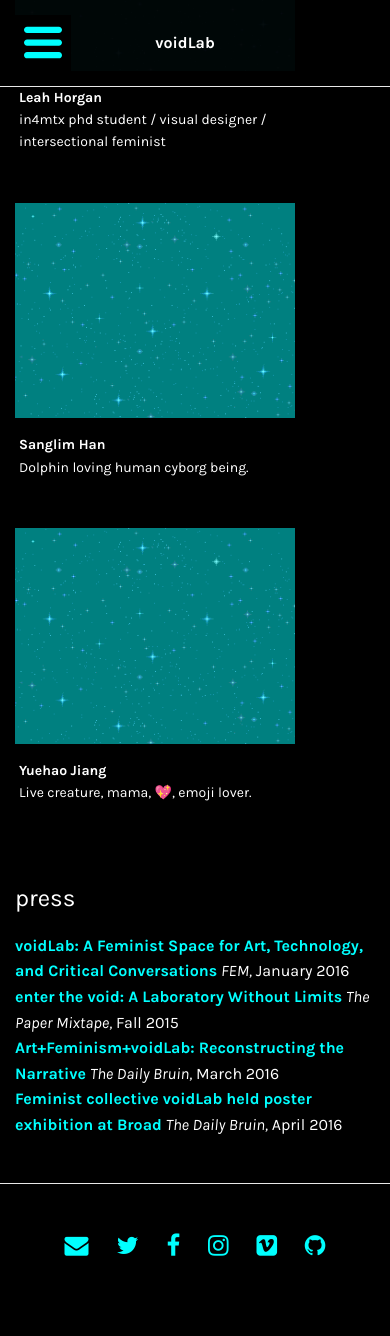
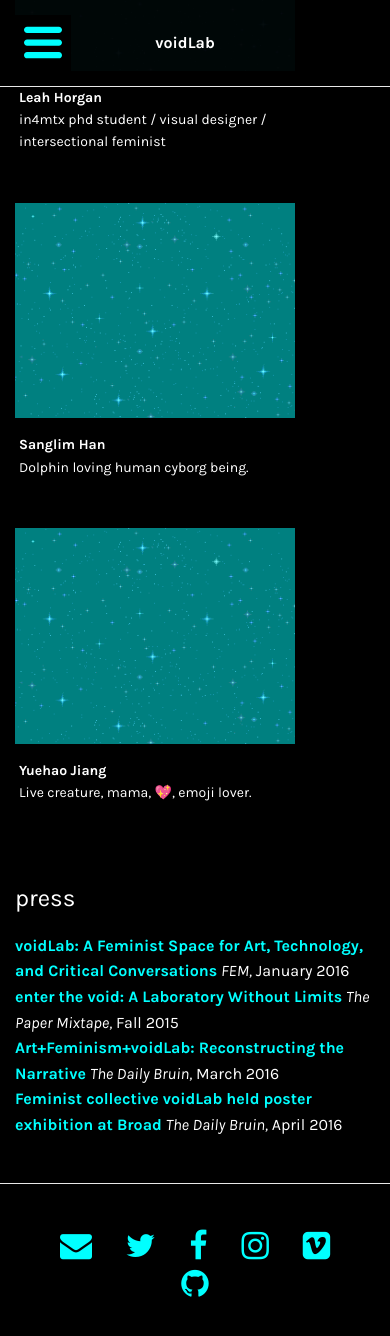
Before and after one commit to voidlab/voidlab.github.io, a Jekyll site: the page built from index.html, in a window 390 px wide and 1400 px high, scrolled down 4482 px. Shown: the top 1336 px of the window. Built offline with Jekyll 4.4.1, drawn with Linux system fonts in a browser that asks for light colours; nearby versions of some CDN libraries.

Commit message:
better size for icons on mobile

```diff
--- a/_sass/_layout.scss
+++ b/_sass/_layout.scss
@@ -174,6 +174,11 @@ header.scrolled {
           font-size: 1.5em;
           margin-left: .5em;
           margin-right: .5em;
+          @include media-query($on-laptop) {
+            margin-right: $spacing-unit / 2;
+            margin-left: $spacing-unit / 2;
+            font-size: 2em;
+          }
           display:inline-block;
         }
     }
```
